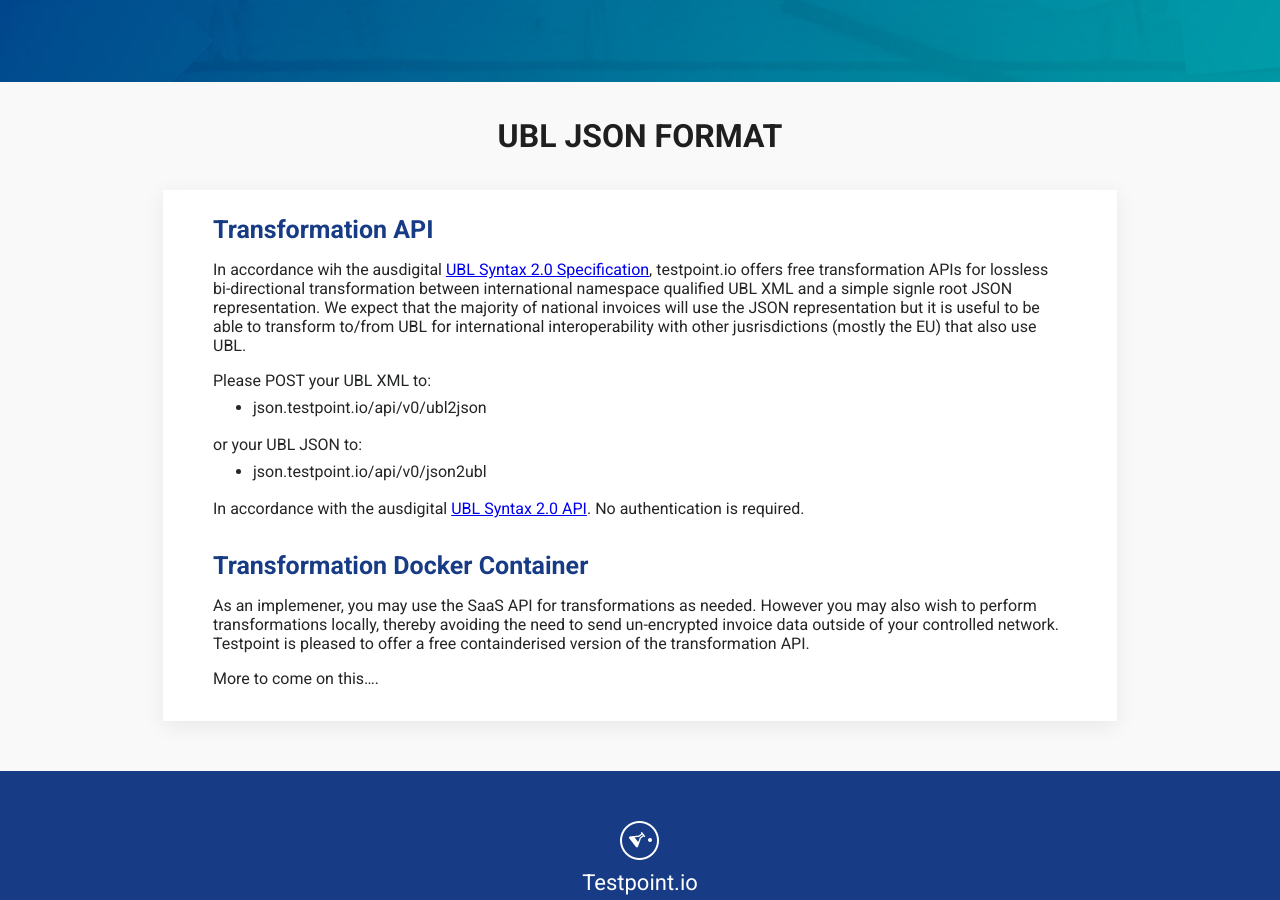
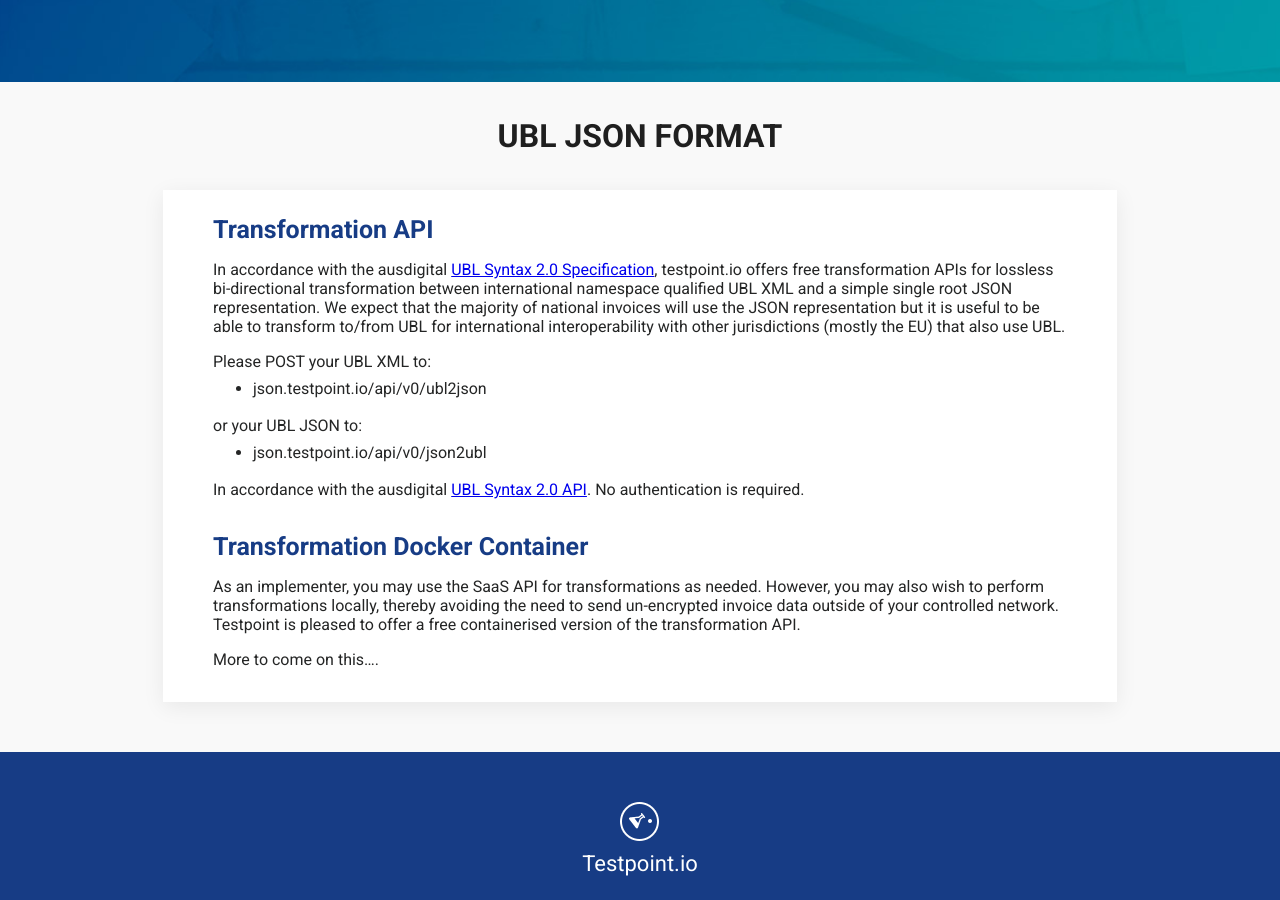
Before and after one commit to test-point/test-point.github.io, a Jekyll site: the page built from pages/syn.md, in a window 1280 px wide and 900 px high, scrolled down 930 px. Built offline with Jekyll 4.4.1, drawn with Linux system fonts in a browser that asks for light colours.

Commit message:
typos fixed test-point/test-point.github.io#14

```diff
--- a/pages/syn.md
+++ b/pages/syn.md
@@ -10,7 +10,7 @@
 ---
 ### Transformation API
 
-In accordance wih the ausdigital [UBL Syntax 2.0 Specification](https://github.com/ausdigital/ausdigital-syn), testpoint.io offers free transformation APIs for lossless bi-directional transformation between international namespace qualified UBL XML and a simple signle root JSON representation.  We expect that the majority of national invoices will use the JSON representation but it is useful to be able to transform to/from UBL for international interoperability with other jusrisdictions (mostly the EU) that also use UBL.
+In accordance with the ausdigital [UBL Syntax 2.0 Specification](https://github.com/ausdigital/ausdigital-syn), testpoint.io offers free transformation APIs for lossless bi-directional transformation between international namespace qualified UBL XML and a simple single root JSON representation.  We expect that the majority of national invoices will use the JSON representation but it is useful to be able to transform to/from UBL for international interoperability with other jurisdictions (mostly the EU) that also use UBL.
 
 Please POST your UBL XML to:
 
@@ -24,6 +24,6 @@
 
 ### Transformation Docker Container
 
-As an implemener, you may use the SaaS API for transformations as needed.  However you may also wish to perform transformations locally, thereby avoiding the need to send un-encrypted invoice data outside of your controlled network.   Testpoint is pleased to offer a free containderised version of the transformation API.
+As an implementer, you may use the SaaS API for transformations as needed. However, you may also wish to perform transformations locally, thereby avoiding the need to send un-encrypted invoice data outside of your controlled network. Testpoint is pleased to offer a free containerised version of the transformation API.
 
 More to come on this....
```
Also changed, not shown: pages/dcl.md (+1 -1 lines), pages/dcp.md (+1 -1 lines), pages/home.md (+2 -2 lines), pages/idp.md (+2 -2 lines), pages/tap-gw.md (+1 -1 lines).
